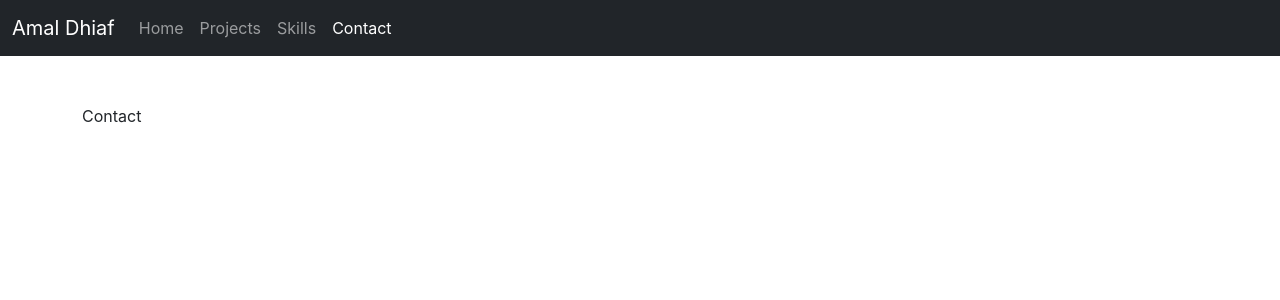
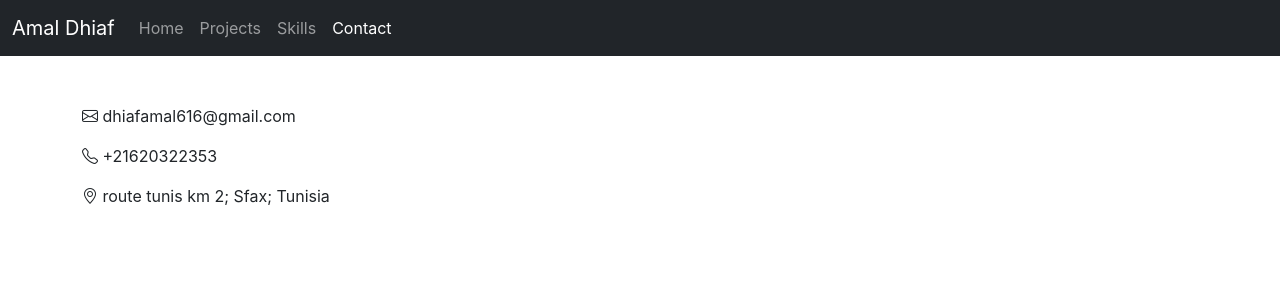
Before and after one commit to Amal-Dhiaf/Portfolio, a React (Create React App) app: page /contact in a window 1280 px wide. Shown: the top 300 px of the page. Built offline with nearby package versions, Linux system fonts and the light colour scheme.

Commit message:
add content to the contact page

```diff
--- a/package.json
+++ b/package.json
@@ -8,6 +8,7 @@
     "@testing-library/user-event": "^13.5.0",
     "axios": "^0.27.2",
     "bootstrap": "^5.2.0",
+    "bootstrap-icons": "^1.9.1",
     "react": "^18.2.0",
     "react-dom": "^18.2.0",
     "react-router-dom": "^5.3.3",
--- a/src/index.js
+++ b/src/index.js
@@ -3,6 +3,7 @@ import ReactDOM from 'react-dom/client';
 
 import'bootstrap/dist/css/bootstrap.min.css'
 import 'bootstrap/dist/js/bootstrap.bundle.js'
+import 'bootstrap-icons/font/bootstrap-icons.css'
 import './index.css';
 import App from './App';
 
--- a/src/pages/Contact.js
+++ b/src/pages/Contact.js
@@ -1,8 +1,22 @@
 import React from 'react'
 
 function Contact() {
+  const contactInformations= {
+    email : 'dhiafamal616@gmail.com',
+    phoneNumber: '+21620322353',
+    adress : {
+      city : ' Sfax',
+      coutry : 'Tunisia',
+      street : ' route tunis km 2',
+      postalCode : 3069
+    }
+  }
   return (
-    <div>Contact</div>
+    <div>
+      <p> <i class="bi bi-envelope"></i> {contactInformations.email} </p>
+      <p> <i class="bi bi-telephone"></i> { contactInformations.phoneNumber} </p>
+      <p>  <i class="bi bi-geo-alt"></i> { contactInformations.adress.street}; {contactInformations.adress.city}; { contactInformations.adress.coutry} </p>
+    </div>
   )
 }
 
```
Also changed, not shown: 1 other file (tests, documents, lock files or other folders).
